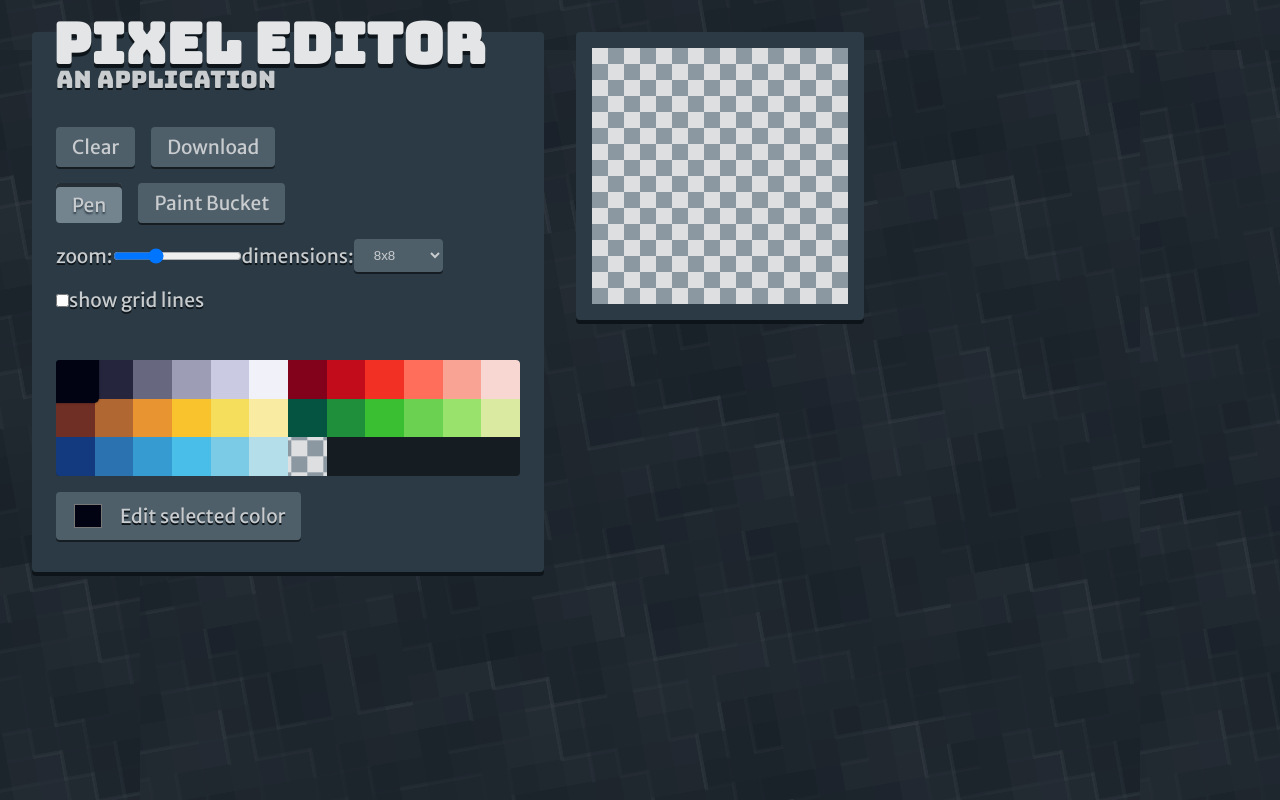
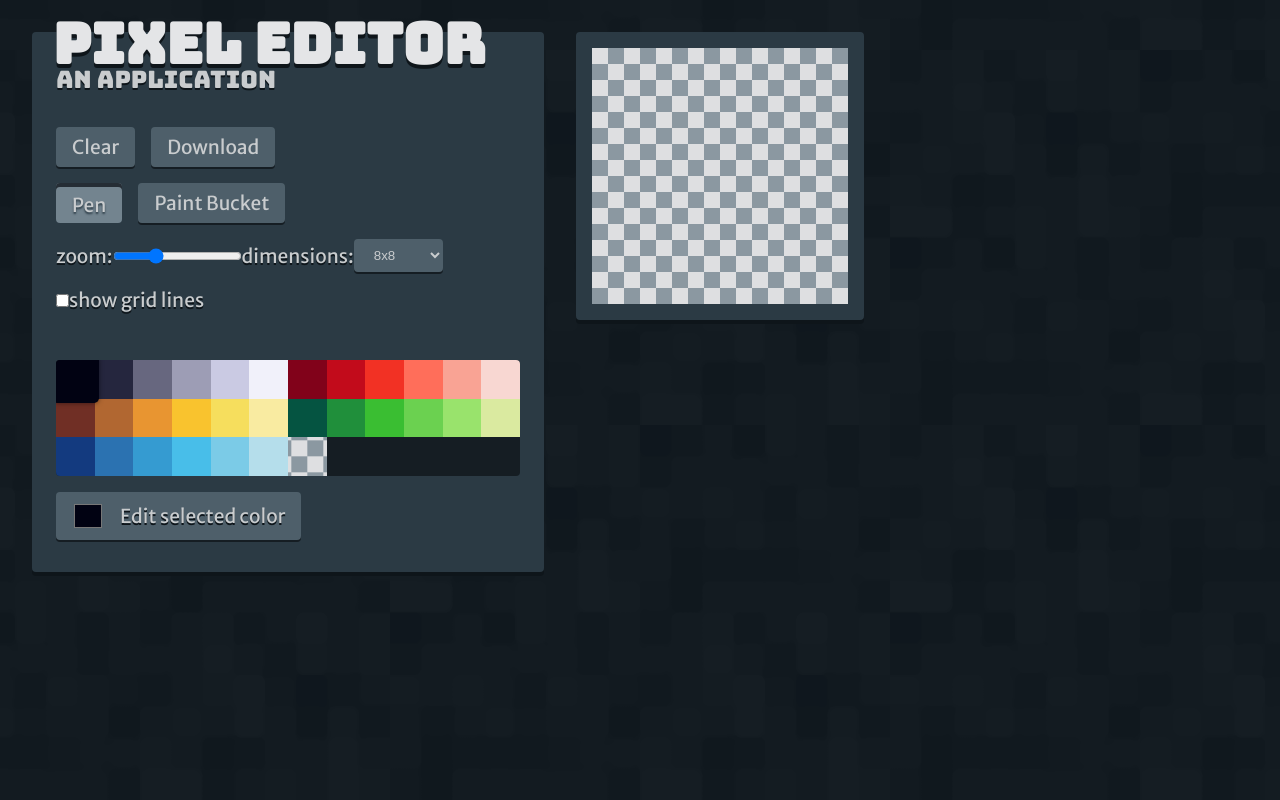
Before and after one commit to vvye/pixel-editor, a Vue app: page / in a window 1280 px wide. Built offline with nearby package versions, Linux system fonts and the light colour scheme.

Commit message:
Change background; tweak palette display

```diff
--- a/src/App.vue
+++ b/src/App.vue
@@ -120,6 +120,7 @@ html, body {
 
 body {
     background: url('assets/img/background.png') bottom #151d23;
+    background-blend-mode: color-burn;
     color: #c9ccce;
     padding: 2rem;
     text-shadow: 0 0.125rem 0 #0e151a;
--- a/src/components/PaletteEntry.vue
+++ b/src/components/PaletteEntry.vue
@@ -32,12 +32,13 @@ div {
 div:hover {
     transform: scale(1.075);
     border-radius: 0.125rem;
+    box-shadow: 0 0 0.125rem rgba(0, 0, 0, 0.5);
 }
 
 div.selected {
     transform: scale(1.2);
     border-radius: 0.25rem;
-    box-shadow: 0 0 0.125rem rgba(0, 0, 0, 0.5);
+    box-shadow: 0 0 0.25rem rgba(0, 0, 0, 0.5);
     z-index: 10;
 }
 </style>
```
Also changed, not shown: src/assets/img/background.png.
